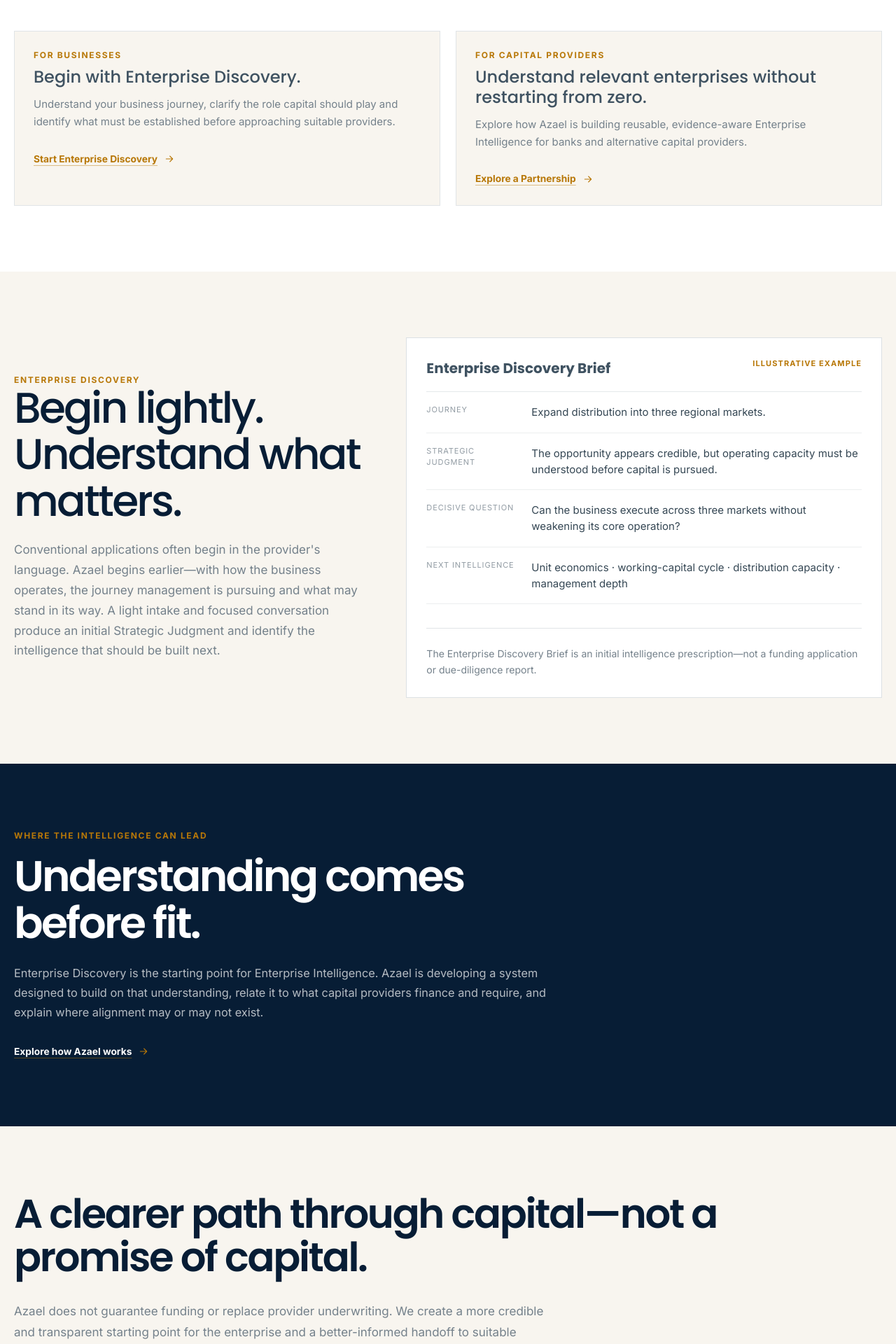
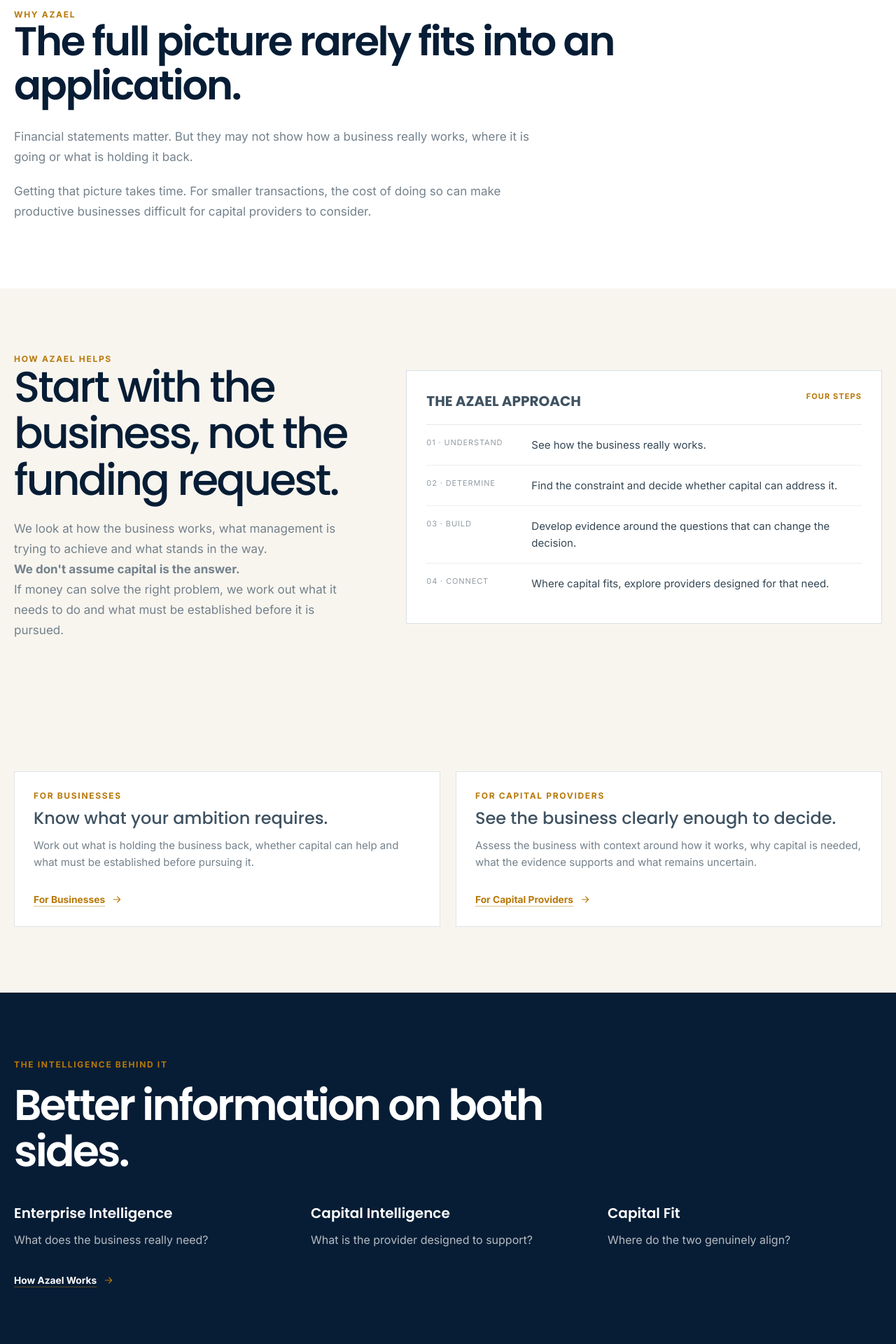
Before and after one commit to tmusoke2011/azael-website, a Next.js app: page / in a window 1280 px wide. Shown: the part 840-2760 px from the top of the page at 70% size. Built offline with nearby package versions, Linux system fonts and the light colour scheme.

Commit message:
Simplify homepage messaging around understanding and capital

```diff
--- a/app/page.tsx
+++ b/app/page.tsx
@@ -18,20 +18,17 @@
         />
         <Header inverse />
         <div className="container-page hero-content">
-          <div className="max-w-[800px]">
+          <div className="max-w-[820px]">
             <p className="eyebrow-light">AZAEL</p>
             <h1 className="display-balance font-display text-[clamp(3rem,6vw,5.4rem)] font-semibold leading-[1.04] tracking-[-0.055em]">
               Capital begins with understanding.
             </h1>
-            <p className="hero-lead mt-7 max-w-[760px] text-[clamp(1.15rem,1.7vw,1.45rem)] font-semibold leading-[1.5]">
-              Azael begins with how an established African business actually works—what it is trying to achieve, what is standing in the way and whether capital is the right response.
-            </p>
-            <p className="hero-body body-pretty mt-6 max-w-[720px] text-[clamp(1rem,1.35vw,1.14rem)] leading-[1.7]">
-              We then build the intelligence needed to pursue suitable capital pathways.
+            <p className="hero-lead mt-7 max-w-[790px] text-[clamp(1.15rem,1.7vw,1.45rem)] font-semibold leading-[1.5]">
+              For businesses, that means knowing what your ambition requires and what role capital should play. For capital providers, it means seeing the business clearly enough to make a better decision.
             </p>
             <div className="mt-8 flex flex-wrap gap-3">
-              <Link href="/explore-the-fit" className="primary-cta !bg-azael-gold-bright !text-azael-navy-deep hover:!bg-white">
-                Start Enterprise Discovery <Arrow className="h-4 w-4" />
+              <Link href="/for-businesses" className="primary-cta !bg-azael-gold-bright !text-azael-navy-deep hover:!bg-white">
+                For Businesses <Arrow className="h-4 w-4" />
               </Link>
               <Link href="/for-capital-providers" className="primary-cta">
                 For Capital Providers <Arrow className="h-4 w-4" />
@@ -42,85 +39,72 @@
       </section>
 
       <section className="approved-section">
-        <div className="container-page approved-grid2">
-          <article className="approved-card !bg-azael-cream">
-            <p className="kicker">FOR BUSINESSES</p>
-            <h3>Begin with Enterprise Discovery.</h3>
-            <p>Understand your business journey, clarify the role capital should play and identify what must be established before approaching suitable providers.</p>
-            <Link className="text-link mt-5" href="/explore-the-fit">
-              Start Enterprise Discovery <Arrow className="arrow h-4 w-4" />
-            </Link>
-          </article>
-          <article className="approved-card !bg-azael-cream">
-            <p className="kicker">FOR CAPITAL PROVIDERS</p>
-            <h3>Understand relevant enterprises without restarting from zero.</h3>
-            <p>Explore how Azael is building reusable, evidence-aware Enterprise Intelligence for banks and alternative capital providers.</p>
-            <Link className="text-link mt-5" href="/for-capital-providers">
-              Explore a Partnership <Arrow className="arrow h-4 w-4" />
-            </Link>
-          </article>
+        <div className="container-page">
+          <p className="kicker">WHY AZAEL</p>
+          <h2 className="approved-title mt-4 max-w-4xl">The full picture rarely fits into an application.</h2>
+          <p className="approved-copy mt-7">Financial statements matter. But they may not show how a business really works, where it is going or what is holding it back.</p>
+          <p className="approved-copy mt-5">Getting that picture takes time. For smaller transactions, the cost of doing so can make productive businesses difficult for capital providers to consider.</p>
         </div>
       </section>
 
       <section className="intel-example-approved">
         <div className="container-page example-shell-approved">
           <div className="example-copy-approved">
-            <p className="kicker">ENTERPRISE DISCOVERY</p>
-            <h2 className="!text-[clamp(2.3rem,4.8vw,4rem)] !leading-[1.08] !tracking-[-.045em]">Begin lightly. Understand what matters.</h2>
-            <p>Conventional applications often begin in the provider&apos;s language. Azael begins earlier—with how the business operates, the journey management is pursuing and what may stand in its way. A light intake and focused conversation produce an initial Strategic Judgment and identify the intelligence that should be built next.</p>
+            <p className="kicker">HOW AZAEL HELPS</p>
+            <h2 className="!text-[clamp(2.3rem,4.8vw,4rem)] !leading-[1.08] !tracking-[-.045em]">Start with the business, not the funding request.</h2>
+            <p>We look at how the business works, what management is trying to achieve and what stands in the way.</p>
+            <p><strong>We don&apos;t assume capital is the answer.</strong></p>
+            <p>If money can solve the right problem, we work out what it needs to do and what must be established before it is pursued.</p>
           </div>
           <div className="profile-approved">
-            <div className="profile-head-approved">
-              <b>Enterprise Discovery Brief</b>
-              <span>ILLUSTRATIVE EXAMPLE</span>
-            </div>
-            <div className="metric-approved">
-              <label>Journey</label>
-              <div>Expand distribution into three regional markets.</div>
-            </div>
-            <div className="metric-approved">
-              <label>Strategic Judgment</label>
-              <div>The opportunity appears credible, but operating capacity must be understood before capital is pursued.</div>
-            </div>
-            <div className="metric-approved">
-              <label>Decisive question</label>
-              <div>Can the business execute across three markets without weakening its core operation?</div>
-            </div>
-            <div className="metric-approved">
-              <label>Next intelligence</label>
-              <div>Unit economics · working-capital cycle · distribution capacity · management depth</div>
-            </div>
-            <p className="reassure-approved">The Enterprise Discovery Brief is an initial intelligence prescription—not a funding application or due-diligence report.</p>
+            <div className="profile-head-approved"><b>THE AZAEL APPROACH</b><span>FOUR STEPS</span></div>
+            <div className="metric-approved"><label>01 · Understand</label><div>See how the business really works.</div></div>
+            <div className="metric-approved"><label>02 · Determine</label><div>Find the constraint and decide whether capital can address it.</div></div>
+            <div className="metric-approved"><label>03 · Build</label><div>Develop evidence around the questions that can change the decision.</div></div>
+            <div className="metric-approved"><label>04 · Connect</label><div>Where capital fits, explore providers designed for that need.</div></div>
           </div>
+        </div>
+      </section>
+
+      <section className="approved-section approved-alt">
+        <div className="container-page approved-grid2 !mt-0">
+          <article className="approved-card">
+            <p className="kicker">FOR BUSINESSES</p>
+            <h3>Know what your ambition requires.</h3>
+            <p>Work out what is holding the business back, whether capital can help and what must be established before pursuing it.</p>
+            <Link className="text-link mt-5" href="/for-businesses">For Businesses <Arrow className="arrow h-4 w-4" /></Link>
+          </article>
+          <article className="approved-card">
+            <p className="kicker">FOR CAPITAL PROVIDERS</p>
+            <h3>See the business clearly enough to decide.</h3>
+            <p>Assess the business with context around how it works, why capital is needed, what the evidence supports and what remains uncertain.</p>
+            <Link className="text-link mt-5" href="/for-capital-providers">For Capital Providers <Arrow className="arrow h-4 w-4" /></Link>
+          </article>
         </div>
       </section>
 
       <section className="section-navy py-20 md:py-24">
         <div className="container-page">
-          <p className="eyebrow-light">WHERE THE INTELLIGENCE CAN LEAD</p>
-          <h2 className="max-w-3xl font-display text-[clamp(2.3rem,4.8vw,4rem)] font-semibold leading-[1.08] tracking-[-.045em]">
-            Understanding comes before fit.
-          </h2>
-          <p className="mt-6 max-w-3xl text-[1.02rem] leading-7 text-white/70">
-            Enterprise Discovery is the starting point for Enterprise Intelligence. Azael is developing a system designed to build on that understanding, relate it to what capital providers finance and require, and explain where alignment may or may not exist.
-          </p>
-          <Link className="text-link mt-8 !text-white" href="/how-azael-works">
-            Explore how Azael works <Arrow className="arrow h-4 w-4" />
-          </Link>
+          <p className="eyebrow-light">THE INTELLIGENCE BEHIND IT</p>
+          <h2 className="max-w-3xl font-display text-[clamp(2.3rem,4.8vw,4rem)] font-semibold leading-[1.08] tracking-[-.045em]">Better information on both sides.</h2>
+          <div className="mt-10 grid gap-8 md:grid-cols-3">
+            <div><h3 className="font-display text-xl font-semibold">Enterprise Intelligence</h3><p className="mt-3 text-white/70">What does the business really need?</p></div>
+            <div><h3 className="font-display text-xl font-semibold">Capital Intelligence</h3><p className="mt-3 text-white/70">What is the provider designed to support?</p></div>
+            <div><h3 className="font-display text-xl font-semibold">Capital Fit</h3><p className="mt-3 text-white/70">Where do the two genuinely align?</p></div>
+          </div>
+          <Link className="text-link mt-9 !text-white" href="/how-azael-works">How Azael Works <Arrow className="arrow h-4 w-4" /></Link>
         </div>
       </section>
 
-      <section className="approved-section approved-alt">
+      <section className="approved-section">
         <div className="container-page">
-          <h2 className="approved-title">A clearer path through capital—not a promise of capital.</h2>
-          <p className="approved-copy mt-8">Azael does not guarantee funding or replace provider underwriting. We create a more credible and transparent starting point for the enterprise and a better-informed handoff to suitable providers.</p>
+          <p className="kicker">WHAT WE ARE BUILDING</p>
+          <h2 className="approved-title mt-4 max-w-4xl">Make more African businesses economical to consider.</h2>
+          <p className="approved-copy mt-7">Azael is building intelligence that can be carried forward instead of recreated every time a business encounters a capital provider.</p>
+          <p className="approved-copy mt-5">Our ambition is to reduce the cost of getting to a credible decision so more productive African businesses can come within reach of appropriate capital.</p>
           <div className="mt-8 flex flex-wrap gap-x-8 gap-y-4">
-            <Link className="text-link" href="/explore-the-fit">
-              Start Enterprise Discovery <Arrow className="arrow h-4 w-4" />
-            </Link>
-            <Link className="text-link" href="/for-capital-providers">
-              Explore a Partnership <Arrow className="arrow h-4 w-4" />
-            </Link>
+            <Link className="text-link" href="/for-businesses">For Businesses <Arrow className="arrow h-4 w-4" /></Link>
+            <Link className="text-link" href="/for-capital-providers">For Capital Providers <Arrow className="arrow h-4 w-4" /></Link>
           </div>
         </div>
       </section>
```
